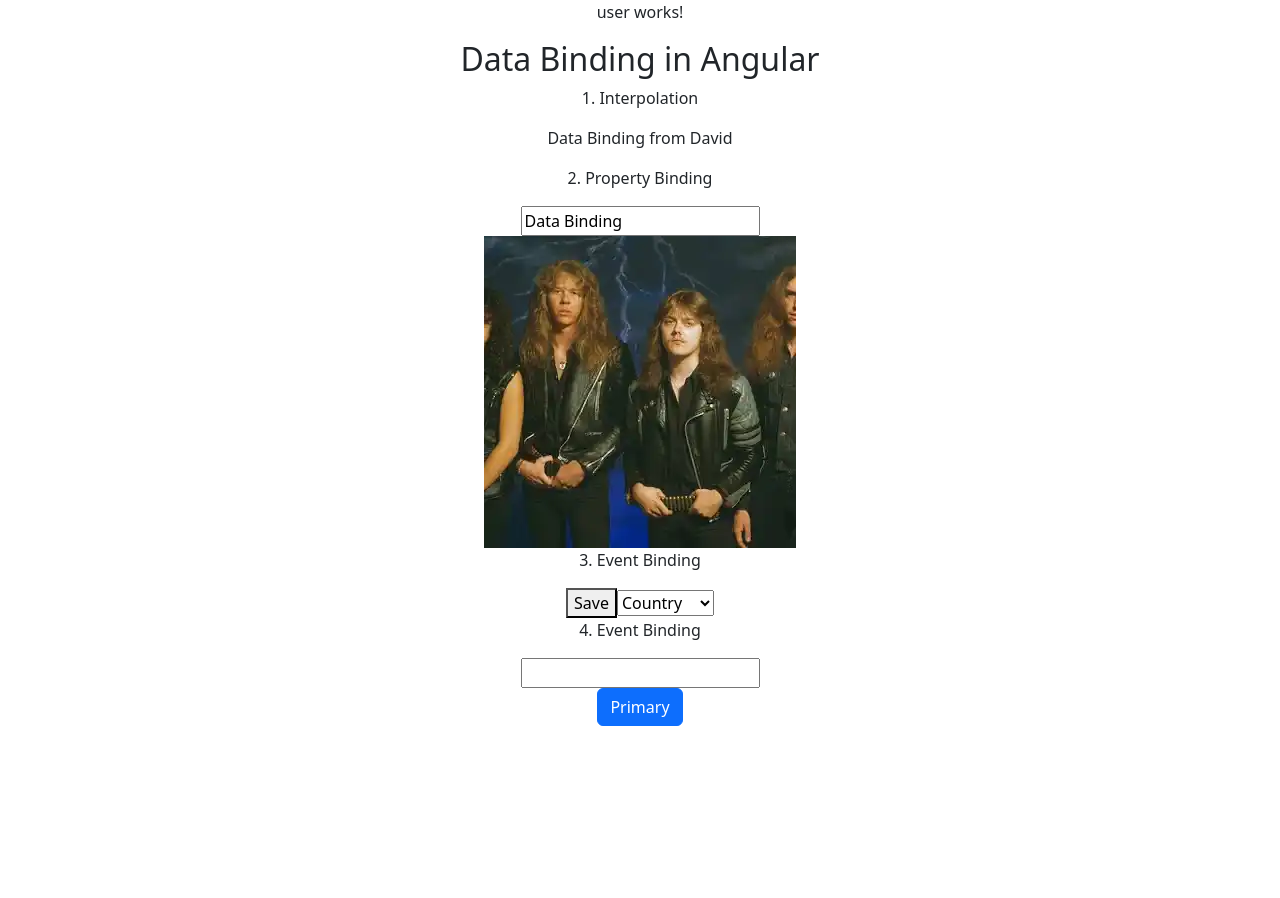
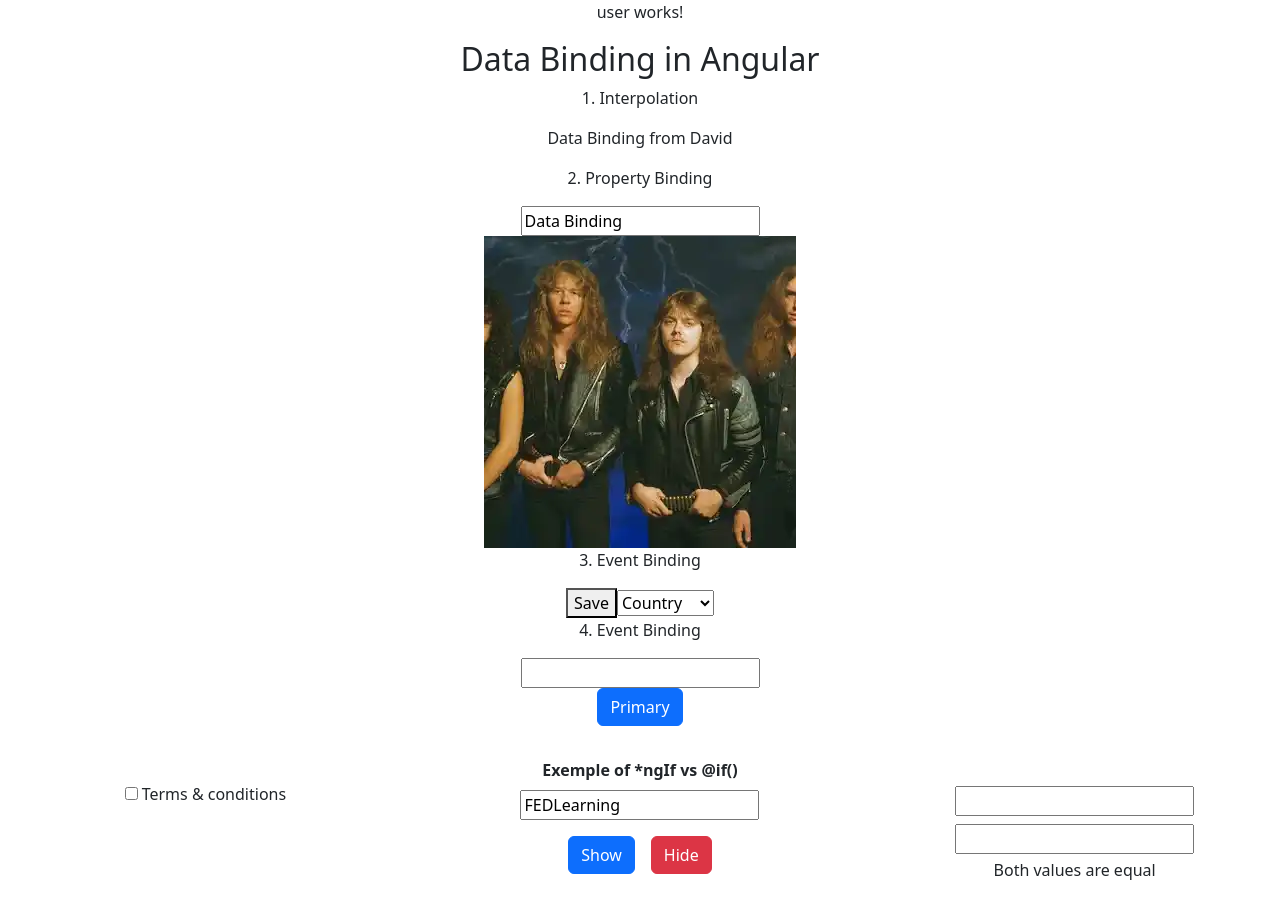
Before and after one commit to Darkheadbanger/Angular-19-Tutorial-FED-Learning, an Angular app: page / in a window 1280 px wide. Before the commit the page ends 800 px from the top, so only its background shows below. Built offline with nearby package versions, Linux system fonts and the light colour scheme.

Commit message:
ngFor vs for

```diff
--- a/src/app/app.html
+++ b/src/app/app.html
@@ -1,4 +1,5 @@
 <app-user></app-user>
 <app-data-binding></app-data-binding>
 <app-app-directives></app-app-directives>
+<app-structural-directive-ngif-vs-if></app-structural-directive-ngif-vs-if>
 <router-outlet></router-outlet>
--- a/src/app/app.ts
+++ b/src/app/app.ts
@@ -4,10 +4,11 @@ import { RouterOutlet } from '@angular/router';
 import { User } from './user/user';
 import { DataBinding } from './data-binding/data-binding';
 import { AppDirectives } from './app-directives/app-directives';
+import { StructuralDirectiveNgifVsIf } from './structural-directive-ngif-vs-if/structural-directive-ngif-vs-if';
 
 @Component({
   selector: 'app-root',
-  imports: [RouterOutlet, User, DataBinding, AppDirectives],
+  imports: [RouterOutlet, User, DataBinding, AppDirectives, StructuralDirectiveNgifVsIf],
   templateUrl: './app.html',
   styleUrl: './app.css'
 })
--- /dev/null
+++ b/src/app/structural-directive-ng-for-vs-for/structural-directive-ng-for-vs-for.html
@@ -0,0 +1 @@
+<p>structural-directive-ng-for-vs-for works!</p>
--- /dev/null
+++ b/src/app/structural-directive-ngif-vs-if/structural-directive-ngif-vs-if.html
@@ -0,0 +1,30 @@
+<div class="row text-center">
+  <div class="col-12 m-3"></div>
+  <b>Exemple of *ngIf vs &#64;if() </b>
+</div>
+
+<div class="row text-center">
+  <div class="col-4">
+    <div><input type="checkbox" (click)="onClick()" /> Terms & conditions</div>
+    @if(isChecked){<button class="btn btn-success">Submit</button>}
+  </div>
+  <div class="col-4">
+    @if(isInputBox){
+    <div class="m-2">
+      <input type="text" value="FEDLearning" />
+    </div>
+    }
+    <button class="btn btn-primary m-2" (click)="showField()">Show</button>
+    <button class="btn btn-danger m-2" (click)="hideField()">Hide</button>
+  </div>
+  <div class="col-4">
+    <input type="text" class="m-1" [(ngModel)]="input1" />
+    <input type="text" class="m-1" [(ngModel)]="input2" />
+
+    @if(input1 === input2){
+    <p>Both values are equal</p>
+    } @else if(input1 !== input2){
+    <p>Both values are not equal</p>
+    }
+  </div>
+</div>
--- /dev/null
+++ b/src/app/structural-directive-ngif-vs-if/structural-directive-ngif-vs-if.ts
@@ -0,0 +1,27 @@
+import { CommonModule } from '@angular/common';
+import { Component } from '@angular/core';
+import { FormsModule } from '@angular/forms';
+
+@Component({
+  selector: 'app-structural-directive-ngif-vs-if',
+  imports: [CommonModule, FormsModule],
+  templateUrl: './structural-directive-ngif-vs-if.html',
+  styleUrl: './structural-directive-ngif-vs-if.css',
+})
+export class StructuralDirectiveNgifVsIf {
+  isChecked: boolean = false;
+  isInputBox: boolean = true;
+  input1: string = '';
+  input2: string = '';
+
+  onClick(): void {
+    this.isChecked = !this.isChecked;
+  }
+
+  showField(): void {
+    this.isInputBox = true;
+  }
+  hideField(): void {
+    this.isInputBox = false;
+  }
+}
```
Also changed, not shown: src/app/structural-directive-ng-for-vs-for/structural-directive-ng-for-vs-for.ts (added, +11 -0 lines), src/app/structural-directive-ng-for-vs-for/structural-directive-ng-for-vs-for.css (added), src/app/structural-directive-ngif-vs-if/structural-directive-ngif-vs-if.css (added), 2 other files (tests, documents, lock files or other folders).
